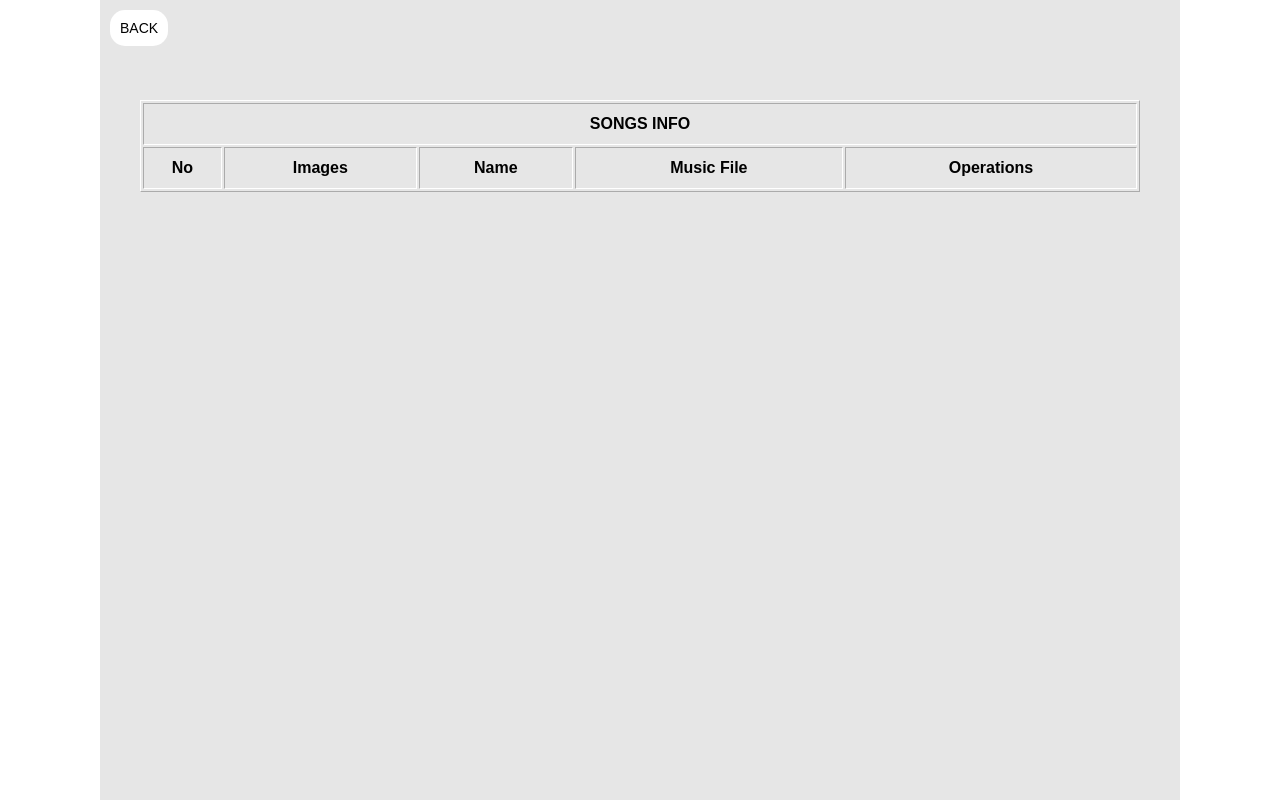
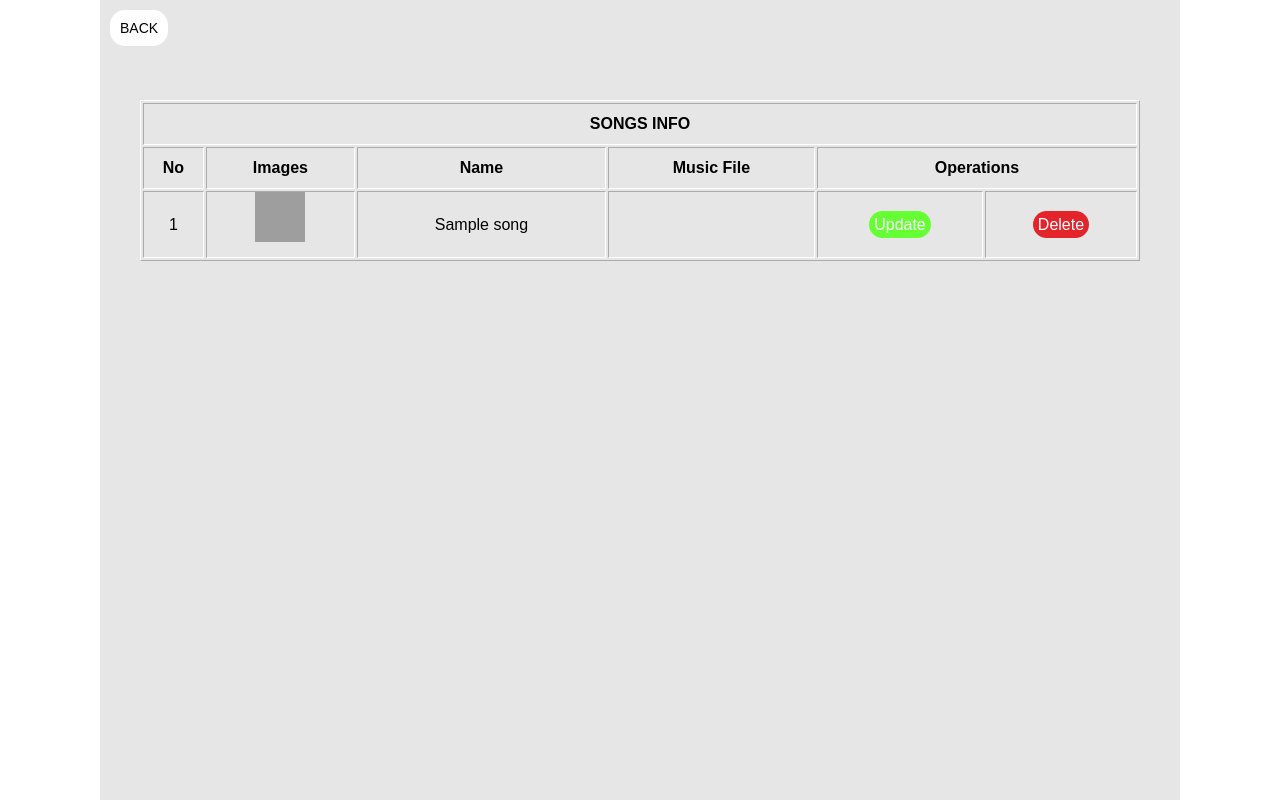
Before and after one commit to UsmanYap/tugasbesarweb, a PHP site: page /auth/editSong.php in a window 1280 px wide. Run offline with PHP 8.4, Linux system fonts and the light colour scheme; a user stored in the database is signed in; tables that the repository leaves empty or names only in its code hold one stand-in row (values such as "Sample post"); data that the repository does not hold is empty; grey boxes are pictures that could not be loaded.

Commit message:
Update editSong.php
menambah agar admin dapat menambah lagu yang ada

```diff
--- a/auth/editSong.php
+++ b/auth/editSong.php
@@ -45,6 +45,18 @@ $songs = mysqli_fetch_all($result, MYSQLI_ASSOC);
                 <th colspan="3">Operations</th>
             </tr>
 
+            <?php foreach ($songs as $index => $song) : if ($index == 5) break; ?>
+                <tr>
+                    <td><?php echo $index + 1; ?></td>
+                    <td><img style="width: 50px; height: 50px;" src="<?php echo '../' . $song['imgPath'] ?>"></td>
+                    <td><?php echo $song['title']; ?></td>
+                    <td><?php echo $song['filePath']; ?></td>
+                    <td><a style="padding: 5px; background-color: #66FF33; color: #fff; border-radius: 15px; text-decoration: none;" href="insertSong.php?id=<?php echo $song['id'] ?>">Update</a></td>
+                    <td><a style="padding: 5px; background-color: #E3242B; color: #fff; border-radius: 15px; text-decoration: none;" href="deleteSong.php?id=<?php echo $song['id'] ?>">Delete</a></td>
+                </tr>
+
+            <?php endforeach; ?>
+
 
 
 
```
